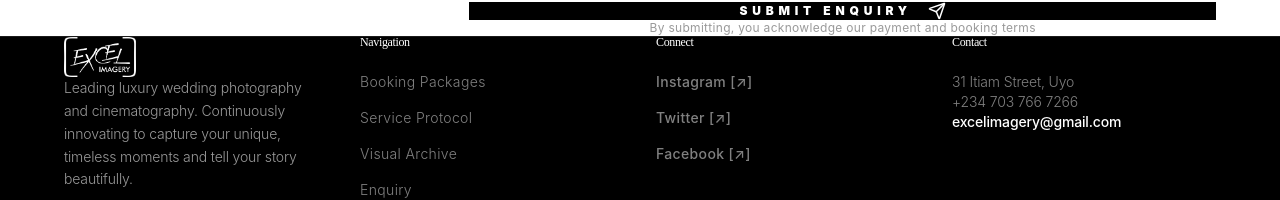
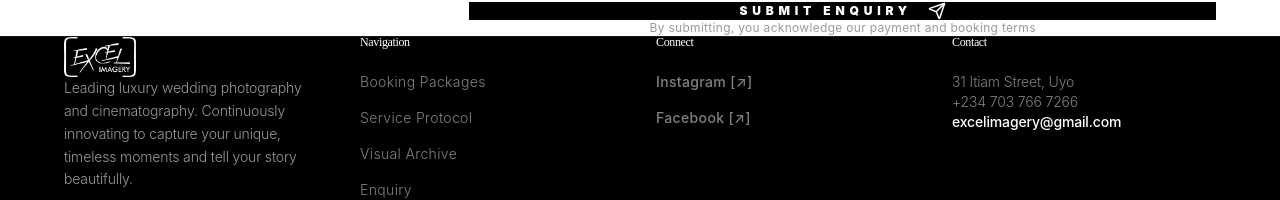
Before and after one commit to Mbakara1/excel_package, a React (Vite) app: page / in a window 1280 px wide. Shown: the part 5134-5334 px from the top of the page. Built offline with nearby package versions, Linux system fonts and the light colour scheme.

Commit message:
Add Facebook link and remove Twitter from footer

```diff
--- a/src/components/Footer.jsx
+++ b/src/components/Footer.jsx
@@ -28,8 +28,7 @@ const Footer = () => {
              <h4 className="text-[12px] font-bold tracking-[0.3em] uppercase text-white mb-2">Connect</h4>
              <nav className="flex flex-col gap-4 text-sm font-light text-white/50 tracking-wide">
                 <a href="https://www.instagram.com/excelimagery/" target="_blank" rel="noopener noreferrer" className="hover:text-white transition-colors inline-flex items-center gap-2 font-medium">Instagram [↗]</a>
-                <a href="#" className="hover:text-white transition-colors inline-flex items-center gap-2 font-medium">Twitter [↗]</a>
-                <a href="#" className="hover:text-white transition-colors inline-flex items-center gap-2 font-medium">Facebook [↗]</a>
+                <a href="https://www.facebook.com/Excelimagery/" target="_blank" rel="noopener noreferrer" className="hover:text-white transition-colors inline-flex items-center gap-2 font-medium">Facebook [↗]</a>
              </nav>
           </div>
 
```
